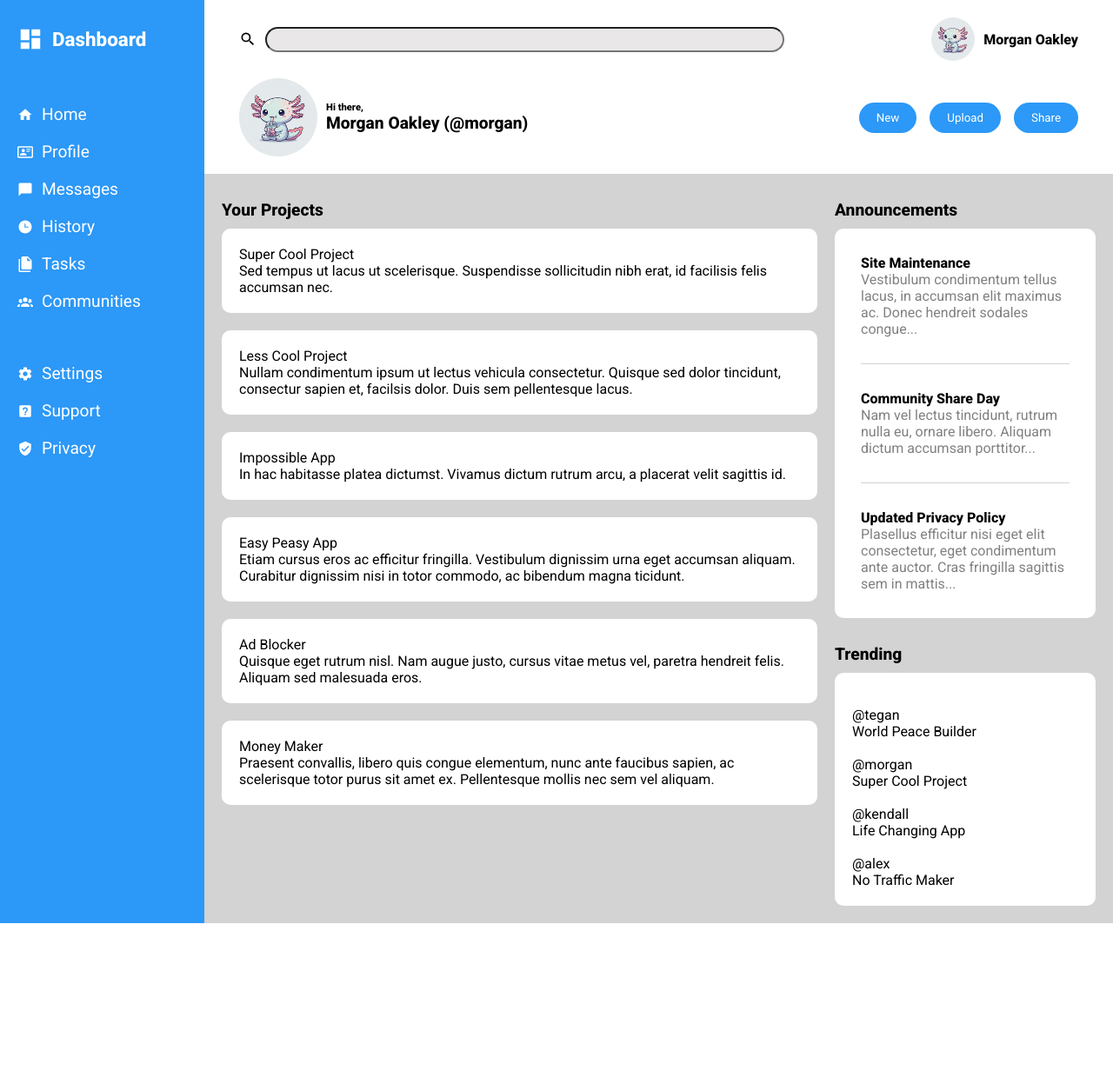
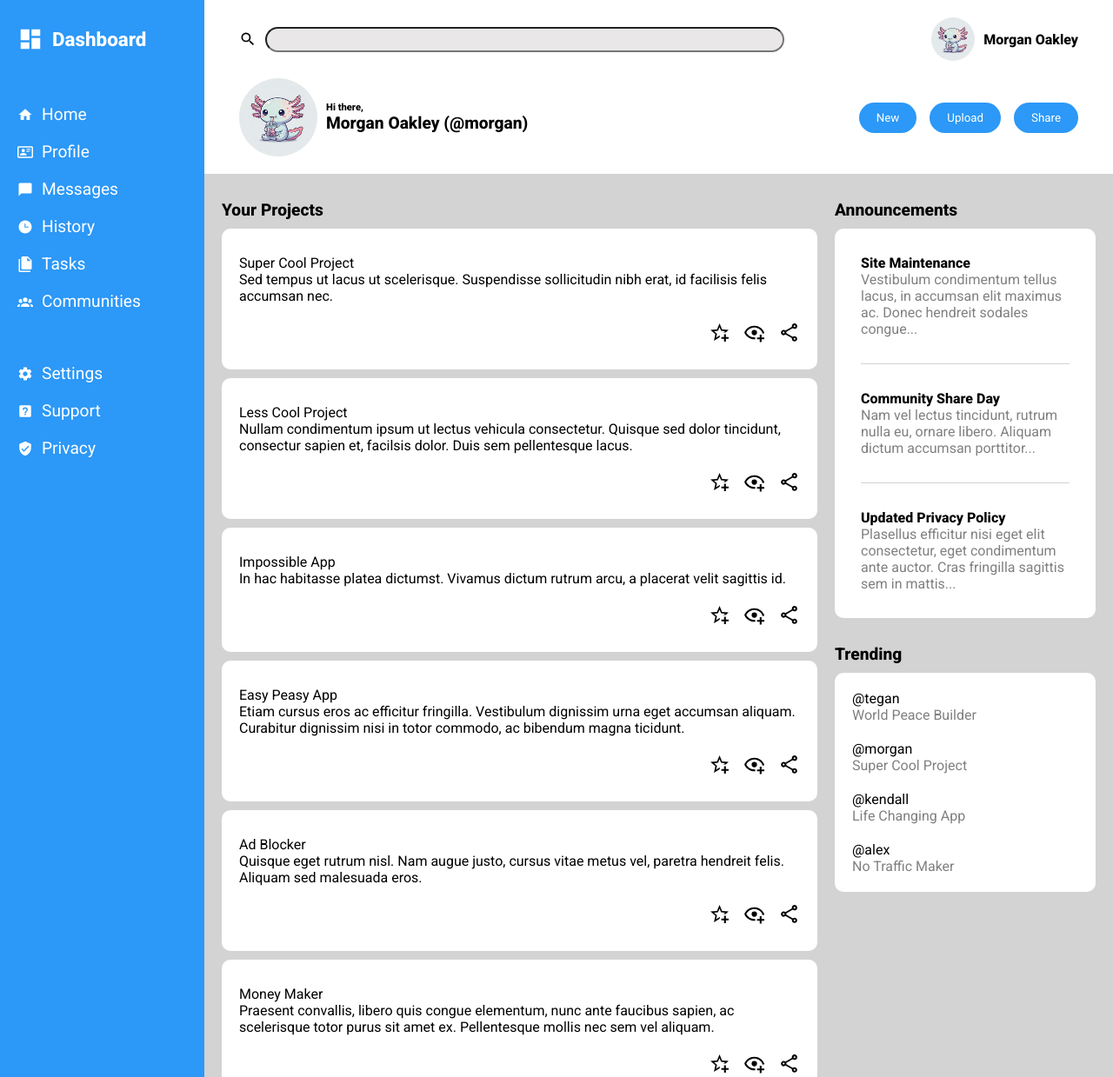
Before and after one commit to otaku722/admin-dashboard, a plain HTML site: page index.html in a window 1280 px wide. Shown: the top 1239 px of the page at 87% size. Before the commit the page ends 1062 px from the top, so only its background shows below. Drawn offline with Linux system fonts and the light colour scheme.

Commit message:
Add action icons to project squares
For each project square in content section of page, add favorite, read
full post, and share buttons. Complete styling of project.

```diff
--- a/index.html
+++ b/index.html
@@ -37,7 +37,7 @@
                 </div>
             </div>
         </div>
-        <div class="dashboard">
+        <aside class="dashboard">
             <ul>
                 <li>
                     <img id="dashboard-logo" src="images/dashboard.svg" alt="">
@@ -46,37 +46,37 @@
             </ul>
             <ul>
                 <li>
-                    <a href="">
+                    <a href="#">
                         <img src="images/home.svg" alt="Home Icon">
                         <span>Home</span>
                     </a>
                 </li>
                 <li>
-                    <a href="">
+                    <a href="#">
                         <img src="images/profile.svg" alt="Profile Icon">
                         <span>Profile</span>
                     </a>
                 </li>
                 <li>
-                    <a href="">
+                    <a href="#">
                         <img src="images/messages.svg" alt="Messages Icon">
                         <span>Messages</span>
                     </a>
                 </li>
                 <li>
-                    <a href="">
+                    <a href="#">
                         <img src="images/history.svg" alt="History Icon">
                         <span>History</span>
                     </a>
                 </li>
                 <li>
-                    <a href="">
+                    <a href="#">
                         <img src="images/tasks.svg" alt="Tasks Icon">
                         <span>Tasks</span>
                     </a>
                 </li>
                 <li>
-                    <a href="">
+                    <a href="#">
                         <img src="images/communities.svg" alt="Communities Icon">
                         <span>Communities</span>
                     </a>
@@ -84,28 +84,28 @@
             </ul>
             <ul>
                 <li>
-                    <a href="">
+                    <a href="#">
                         <img src="images/settings.svg" alt="Settings Icon">
                         <span>Settings</span>
                     </a>
                 </li>
                 <li>
-                    <a href="">
+                    <a href="#">
                         <img src="images/support.svg" alt="Support Icon">
                         <span>Support</span>
                     </a>
                 </li>
                 <li>
-                    <a href="">
+                    <a href="#">
                         <img src="images/privacy.svg" alt="Privacy Icon">
                         <span>Privacy</span>
                     </a>
                 </li>
             </ul>
-        </div>
-        <div class="content">
-            <div class="projects">
-                <p>Your Projects</p>
+        </aside>
+        <main class="content">
+            <section class="projects">
+                <h2>Your Projects</h2>
                 <ul>
                     <li>
                         <p>Super Cool Project</p>
@@ -132,11 +132,11 @@
                         <p>Praesent convallis, libero quis congue elementum, nunc ante faucibus sapien, ac scelerisque totor purus sit amet ex. Pellentesque mollis nec sem vel aliquam.</p>
                     </li>
                 </ul>
-            </div>
+            </section>
             <div class="content-right-side">
                 <div class="announcements">
-                    <p>Announcements</p>
-                    <div class="announcement-list">
+                    <h2>Announcements</h2>
+                    <section class="announcement-list">
                         <ul>
                             <li>
                                 <p>Site Maintenance</p>
@@ -151,35 +151,31 @@
                                 <p>Plasellus efficitur nisi eget elit consectetur, eget condimentum ante auctor. Cras fringilla sagittis sem in mattis...</p>
                             </li>
                         </ul>
-                    </div>
+                    </section>
                 </div>
-                <div class="trending">
-                    <p>Trending</p>
+                <section class="trending">
+                    <h2>Trending</h2>
                     <div class="trending-list">
                         <ul>
                             <li>
-                                <img src="" alt="">
                                 <div class="usernames">
                                     <p>@tegan</p>
                                     <p>World Peace Builder</p>
                                 </div>
                             </li>
                             <li>
-                                <img src="" alt="">
-                                    <div class="usernames">
+                                <div class="usernames">
                                     <p>@morgan</p>
                                     <p>Super Cool Project</p>
                                 </div>
                             </li>
                             <li>
-                                <img src="" alt="">
                                 <div class="usernames">
                                     <p>@kendall</p>
                                     <p>Life Changing App</p>
                                 </div>
                             </li>
                             <li>
-                                <img src="" alt="">
                                 <div class="usernames">
                                     <p>@alex</p>
                                     <p>No Traffic Maker</p>
@@ -187,9 +183,9 @@
                             </li>
                         </ul>
                     </div>
-                </div>
+                </section>
             </div>
-        </div>
+        </main>
     </div>
     <script src="script.js"></script>
 </body>
--- a/script.js
+++ b/script.js
@@ -0,0 +1,20 @@
+let projects = document.querySelectorAll(".projects li");
+
+projects.forEach(project => {
+    let div = document.createElement("div");
+
+    let favorite = document.createElement("img");
+    favorite.setAttribute("src", "images/star-plus.svg");
+
+    let eye = document.createElement("img");
+    eye.setAttribute("src", "images/eye-plus.svg");
+
+    let share = document.createElement("img");
+    share.setAttribute("src", "images/share.svg");
+
+    div.appendChild(favorite);
+    div.appendChild(eye);
+    div.appendChild(share);
+
+    project.appendChild(div);
+});
--- a/style.css
+++ b/style.css
@@ -9,6 +9,12 @@
 a {
     text-decoration: none;
     color: white;
+}
+
+h2 {
+    font-weight: bold;
+    padding: 10px 0;
+    font-size: 1.2rem;
 }
 
 .announcements {
@@ -40,9 +46,6 @@ a {
 
 .content-right-side {
     grid-column: 2 / 3;
-    display: flex;
-    flex-direction: column;
-    justify-content: space-between;
 }
 
 .dashboard {
@@ -55,7 +58,6 @@ a {
     gap: 60px;
     font-size: 1.2rem;
     padding: 30px 20px;
-    display: flex;
 }
 
 .hi-there-text {
@@ -161,10 +163,10 @@ a {
     border-radius: 30px;
 }
 
-.projects ul{
+.projects ul {
     display: grid;
     grid-template-columns: repeat(auto-fit, minmax(400px, 1fr));
-    gap: 20px;
+    gap: 10px;
 }
 
 .search-bar img {
@@ -189,6 +191,16 @@ a {
     border-radius: 10px;
 }
 
+.trending-list ul {
+    display: flex;
+    flex-direction: column;
+    gap: 20px;
+}
+
+.usernames p:last-child {
+    color: gray;
+}
+
 .user-info img {
     width: 90px;
     height: 90px;
@@ -204,8 +216,11 @@ a {
 }
 
 .projects ul li {
-    padding: 20px;
+    padding: 30px 20px;
     border-radius: 10px;
+    display: flex;
+    flex-direction: column;
+    justify-content: space-between;
 }
 
 .dashboard li a, .dashboard li{
@@ -214,12 +229,17 @@ a {
     align-items: center;
 }
 
-.projects > p, .announcements > p, .trending > p {
-    padding: 10px 0;
-    font-size: 1.2rem;
-    font-weight: bold;
+.projects li div {
+    display: flex;
+    padding-top: 20px;
+    justify-content: flex-end;
+    gap: 15px;
 }
 
+.projects li img {
+    height: 25px;
+    width: 25px;
+}
 #dashboard {
     font-size: 1.4rem;
     font-weight: bold;
```
